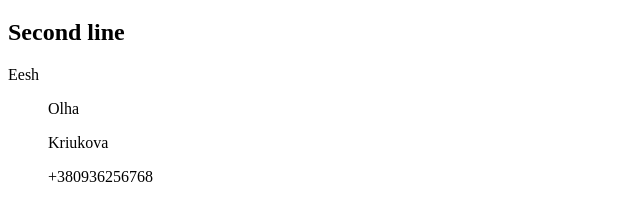
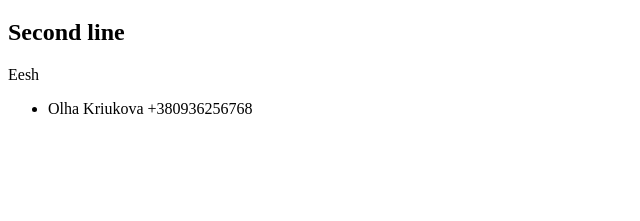
Before and after one commit to Nataliya-uzva/test-git-december-2018, a plain HTML site: page index.html in a window 1280 px wide. Shown: the part 61-282 px from the top of the page, without its empty margins (0-640 px from the left). Drawn offline with Linux system fonts and the light colour scheme.

Commit message:
my info 1.1

```diff
--- a/index.html
+++ b/index.html
@@ -11,9 +11,9 @@
 <h2>Second line</h2>
 <p>Eesh</p>
 <p>
-<ul>Olha</ul>
-<ul>Kriukova</ul>
-<ul>+380936256768</ul>
+<ul>
+    <li>Olha Kriukova +380936256768</li>
+</ul>
 </p>
 
 <script src="app.js"></script>
```
